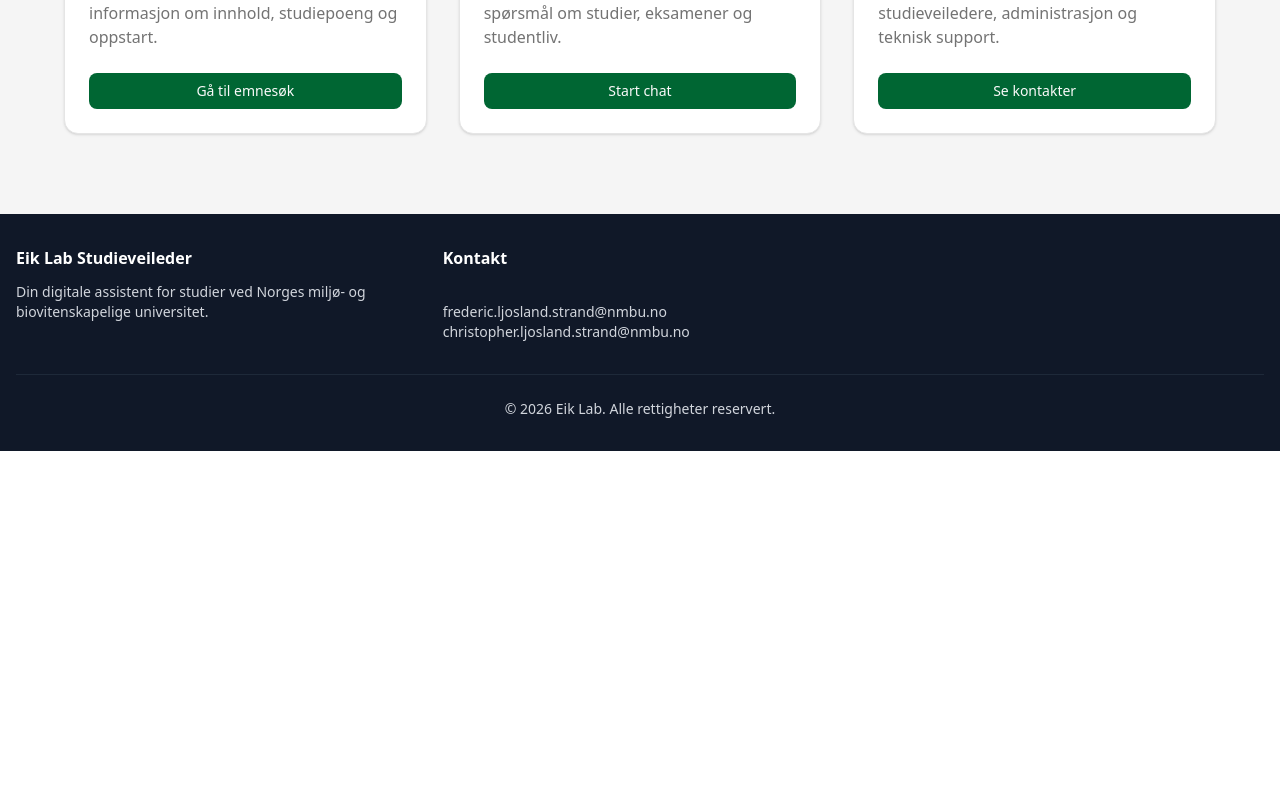
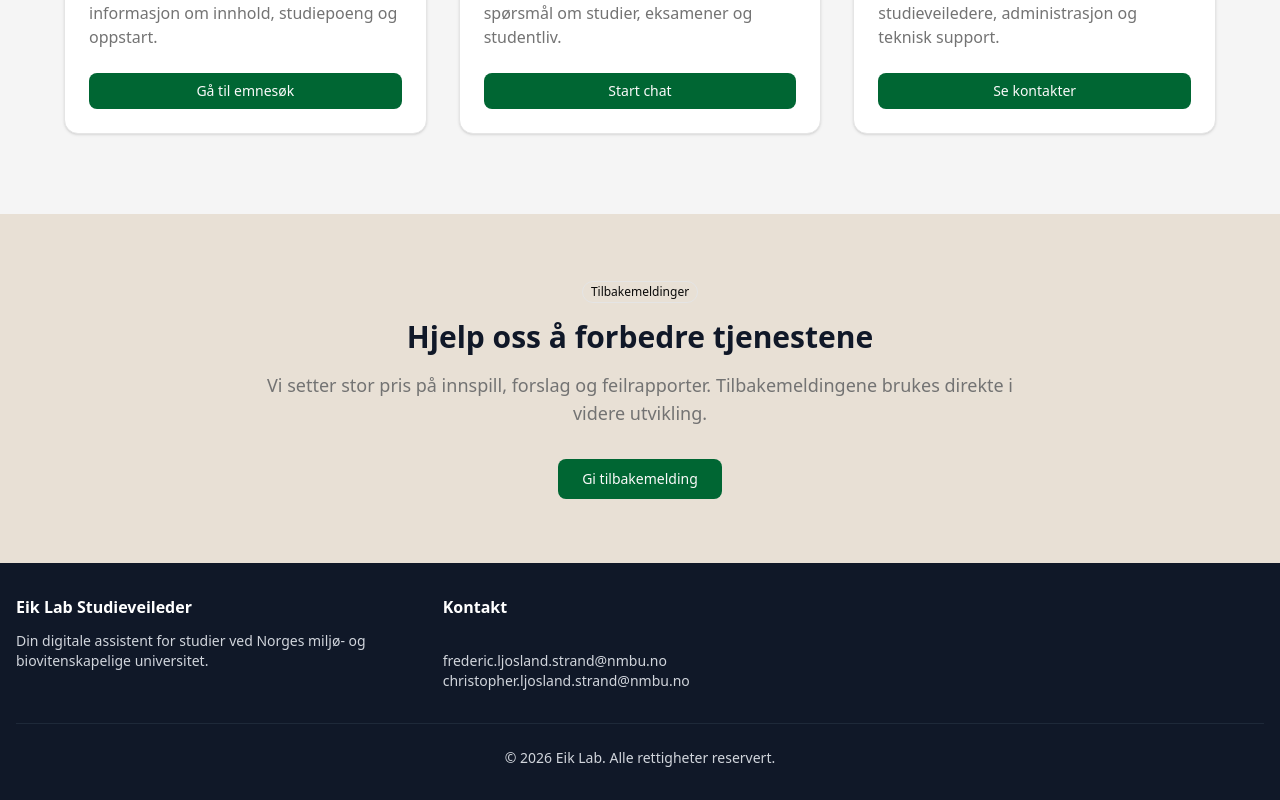
Before and after one commit to Eik-Lab/studieveileder, a Next.js app in the folder frontend/: page / in a window 1280 px wide. Shown: the part 1007-1807 px from the top of the page. Before the commit the page ends 1458 px from the top, so only its background shows below. Built offline with nearby package versions, Linux system fonts and the light colour scheme.

Commit message:
added feedback section

```diff
--- a/frontend/app/page.tsx
+++ b/frontend/app/page.tsx
@@ -83,6 +83,38 @@ export default function HomePage() {
             </div>
           </div>
         </section>
+
+        {/* Feedback Section */}
+        <section className="bg-[#E8E0D5] py-16">
+          <div className="container mx-auto px-4">
+            <div className="max-w-3xl mx-auto text-center">
+              <Badge variant="outline" className="mb-4">
+                Tilbakemeldinger
+              </Badge>
+              <h2 className="text-3xl font-bold mb-4 text-gray-900">
+                Hjelp oss å forbedre tjenestene
+              </h2>
+              <p className="text-lg text-muted-foreground mb-8">
+                Vi setter stor pris på innspill, forslag og feilrapporter.
+                Tilbakemeldingene brukes direkte i videre utvikling.
+              </p>
+              <Button
+                asChild
+                size="lg"
+                className="bg-[#006633] hover:bg-[#004d26]"
+              >
+                <Link
+                  href="https://nettskjema.no/a/580798"
+                  target="_blank"
+                  rel="noopener noreferrer"
+                >
+                  Gi tilbakemelding
+                </Link>
+              </Button>
+            </div>
+          </div>
+        </section>
+
       </main>
 
       <Footer />
```
